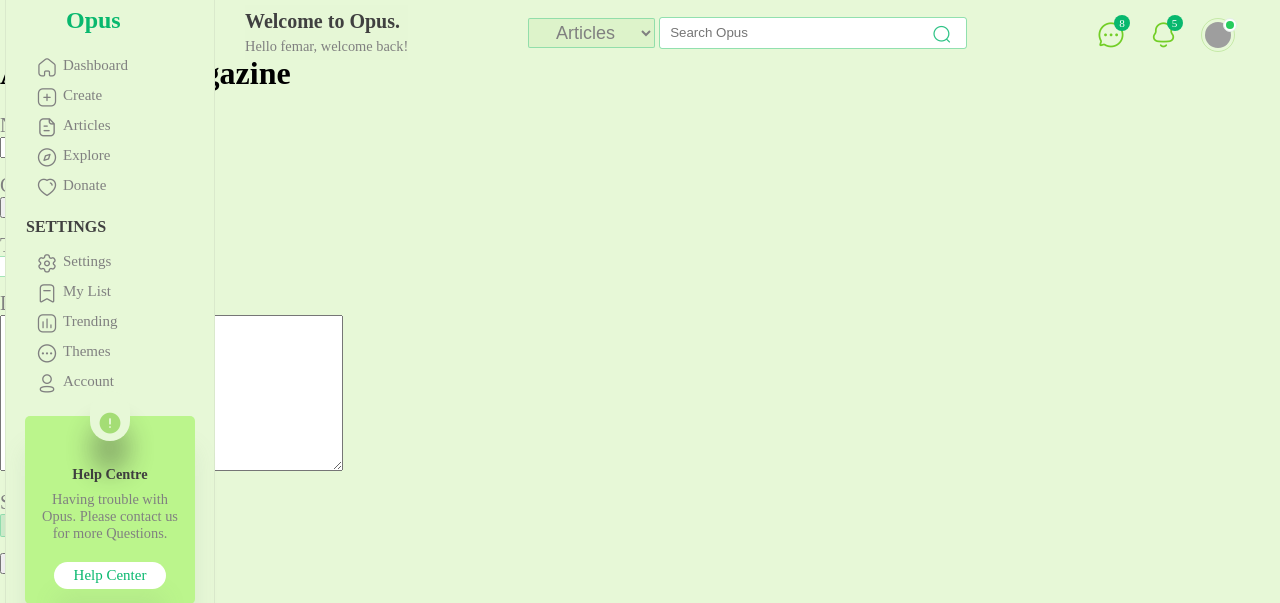
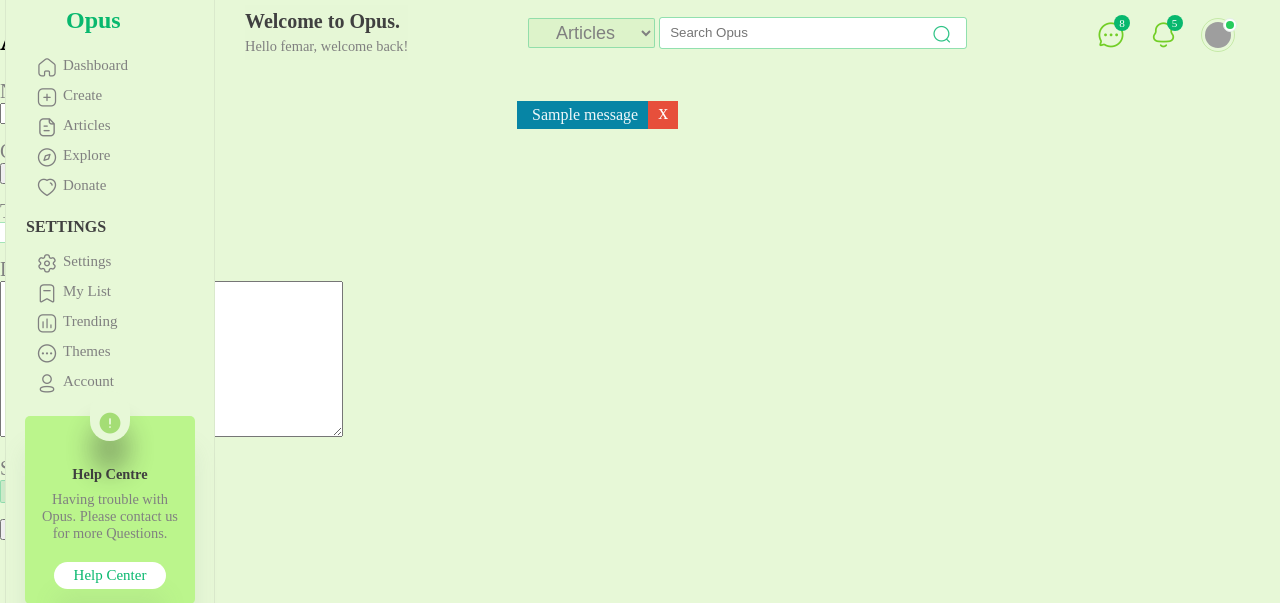
Before and after one commit to fescii/getopas, a Django app: page /dashboard/add-newsletter/ in a window 1280 px wide. Shown: the top 603 px of the page. Run offline with Django 4.2, Linux system fonts and the light colour scheme; a user stored in the database is signed in; tables that the repository leaves empty hold one stand-in row (values such as "Sample post"); one stand-in notice (Sample message) is shown; parts of the project's set-up code (start-up, migrations or seed data) failed here and were passed over; some libraries are stand-ins or nearby versions; grey boxes are pictures that could not be loaded.

Commit message:
Editors: Entry B73

```diff
--- a/mysite/editors/static/css/dashboard.css
+++ b/mysite/editors/static/css/dashboard.css
@@ -1,3 +1,59 @@
+/*
+    Success & Error Messages
+
+*/
+.messages{
+    position: absolute;
+    top: 12%;
+    left: 40%;
+    list-style-type: none;
+    padding: 0%;
+    margin: 0%;
+    z-index: 10;
+}
+.messages>.success{
+    color: rgba(255, 255, 255, 0.938);
+    position: relative;
+    padding: 5px 15px;
+    margin: 5px;
+    font-size: 1rem;
+    background-color:rgb(7, 133, 165);
+}
+.messages>.success>a{
+    position: absolute;
+    display: inline-block;
+    text-decoration: none;
+    right: -25px;
+    top: 0%;
+    bottom: 0%;
+    font-size: 20px;
+    padding: 0% 10px;
+    background-color: #e74f3b;
+    color: white;
+}
+.messages>.error{
+    color: rgba(255, 255, 255, 0.938);
+    position: relative;
+    padding: 5px 15px;
+    font-size: 1rem;
+    background-color:rgb(202, 136, 12);
+}
+.messages>.error>a{
+    position: absolute;
+    text-decoration: none;
+    right: -25px;
+    top: 0%;
+    bottom: 0%;
+    font-size: 20px;
+    padding: 0% 10px;
+    display: inline-block;
+    background-color: #e74f3b;
+    color: white;
+}
+
+
+
+
 main.dashboard{
     position: relative;
     margin: 0%;
--- a/mysite/editors/templates/base.html
+++ b/mysite/editors/templates/base.html
@@ -15,7 +15,7 @@
   {% if messages %}
     <ul class="messages">
         {% for message in messages %}
-            <li id='popup' class="{{ message.tags }}">
+            <li class="{{ message.tags }}">
                 {{ message|safe }}
                 <a href="#" class="close">x</a>
             </li>
```
